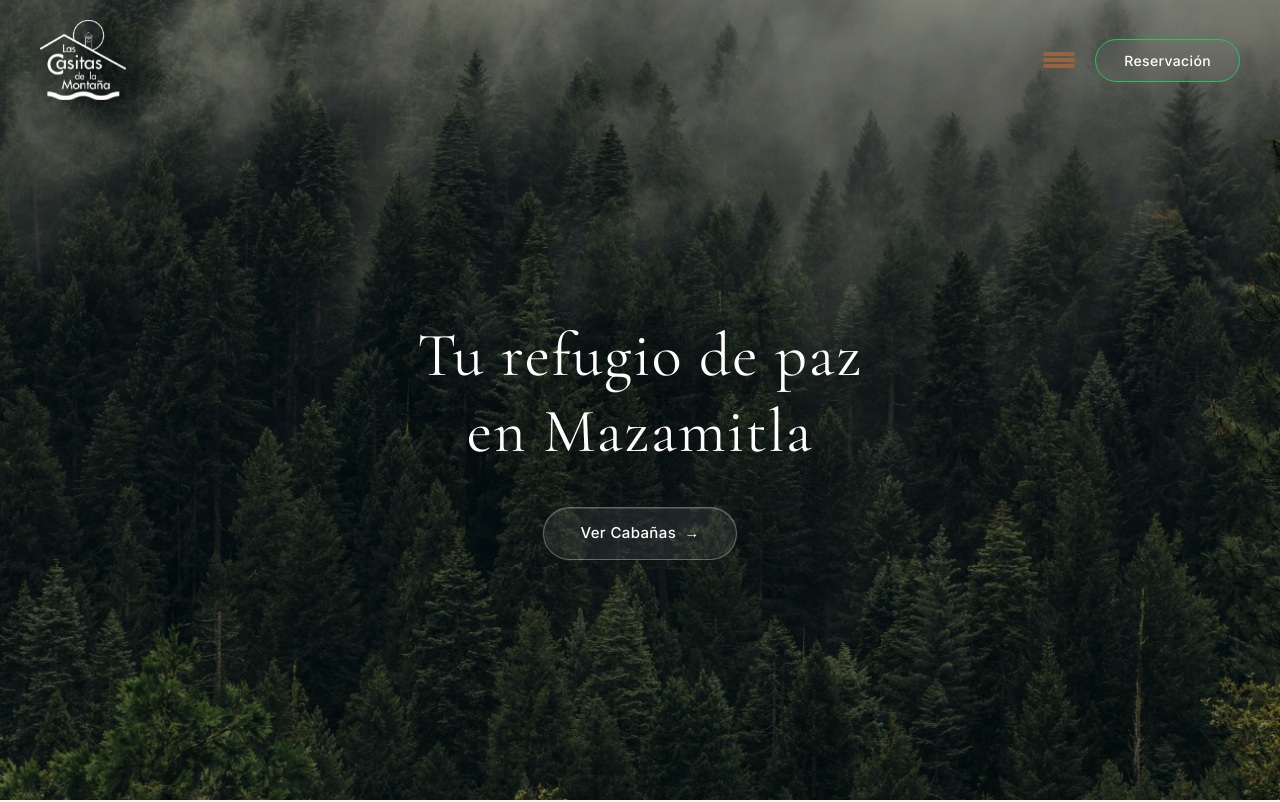
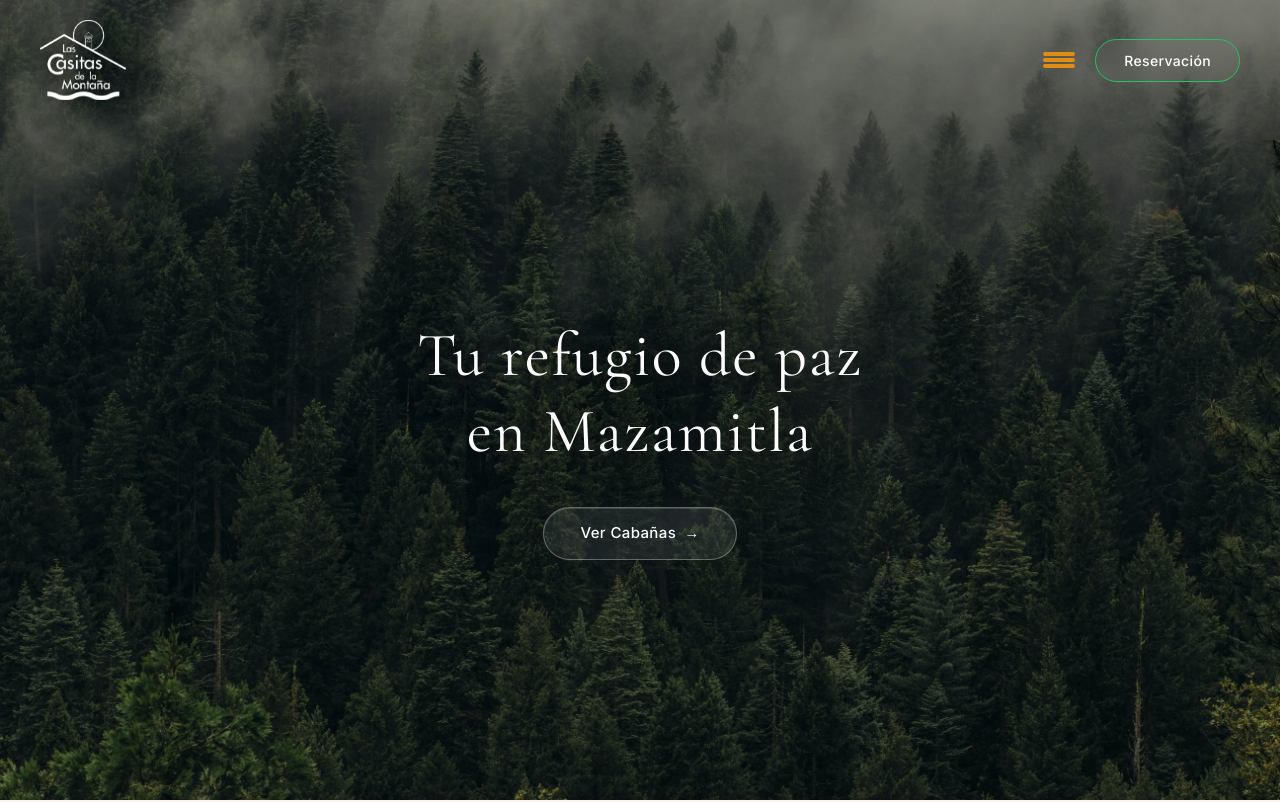
Before and after one commit to richtrueque/las-casitas-de-la-montana-landing, a Next.js app: page / in a window 1280 px wide. Shown: the top 802 px of the page. Built offline with nearby package versions, Linux system fonts and the light colour scheme.

Commit message:
footer y menu naranja brillante

```diff
--- a/components/site/footer.tsx
+++ b/components/site/footer.tsx
@@ -1,9 +1,6 @@
-import { TreePine } from 'lucide-react'
+import Image from 'next/image'
 import { navLinks, site } from '@/lib/site'
 
-/* ============================================================
-   9. FOOTER
-   ============================================================ */
 export function Footer() {
   const year = new Date().getFullYear()
 
@@ -11,12 +8,18 @@ export function Footer() {
     <footer className="border-t border-white/10 bg-[oklch(0.19_0.03_160)] text-beige/75">
       <div className="mx-auto grid max-w-7xl gap-10 px-5 py-14 md:grid-cols-3 md:px-8">
         <div>
-          <a href="/" className="flex items-center gap-2.5 text-white">
-            <TreePine className="size-6" aria-hidden="true" />
-            <span className="font-serif text-2xl font-semibold">{site.name}</span>
+          <a href="/" className="flex flex-col items-center gap-3 text-center text-white md:items-start md:text-left">
+            <Image
+              src="/logo.png"
+              alt="Las Casitas de la Montaña"
+              width={80}
+              height={80}
+              className="size-20 object-contain"
+            />
+            <span className="font-serif text-2xl font-semibold leading-none">{site.name}</span>
           </a>
-          <p className="mt-4 max-w-xs text-sm leading-relaxed">
-            Cabañas rústicas de lujo en el bosque de Mazamitla, Jalisco. Naturaleza, calma y hospitalidad.
+          <p className="mt-4 max-w-xs text-center text-sm leading-relaxed md:text-left">
+            Cabañas confortables en el bosque de Mazamitla, Jalisco. Naturaleza, calma y hospitalidad.
           </p>
         </div>
 
@@ -36,30 +39,16 @@ export function Footer() {
         <div>
           <h2 className="text-xs font-semibold uppercase tracking-[0.25em] text-white">Legal</h2>
           <ul className="mt-4 flex flex-col gap-2 text-sm">
-            <li>
-              <a href="#" className="transition-colors hover:text-white">
-                Aviso de privacidad
-              </a>
-            </li>
-            <li>
-              <a href="#" className="transition-colors hover:text-white">
-                Términos y condiciones
-              </a>
-            </li>
-            <li>
-              <a href="#" className="transition-colors hover:text-white">
-                Políticas de cancelación
-              </a>
-            </li>
+            <li><a href="#" className="transition-colors hover:text-white">Aviso de privacidad</a></li>
+            <li><a href="#" className="transition-colors hover:text-white">Términos y condiciones</a></li>
+            <li><a href="#" className="transition-colors hover:text-white">Políticas de cancelación</a></li>
           </ul>
         </div>
       </div>
 
       <div className="border-t border-white/10">
         <div className="mx-auto flex max-w-7xl flex-col gap-2 px-5 py-6 text-xs sm:flex-row sm:items-center sm:justify-between md:px-8">
-          <p>
-            © {year} {site.name}. Todos los derechos reservados.
-          </p>
+          <p>© {year} {site.name}. Todos los derechos reservados.</p>
           <p>Mazamitla, Jalisco, México</p>
         </div>
       </div>
--- a/components/site/header.tsx
+++ b/components/site/header.tsx
@@ -84,13 +84,13 @@ export function Header() {
                 opacity: 0,
               }}
             >
-              <span className={"block h-[4px] w-8 origin-left rounded-full bg-[#98643f] transition-all duration-300 " + (menuOpen ? "translate-y-[8px] rotate-[45deg] w-8" : "group-hover:w-[18px] group-hover:translate-y-[4px] group-hover:rotate-[35deg]")} />
-              <span className={"block h-[4px] w-8 rounded-full bg-[#98643f] transition-all duration-200 " + (menuOpen ? "opacity-0 scale-x-0" : "group-hover:opacity-0 group-hover:scale-x-0")} />
-              <span className={"block h-[4px] w-8 origin-left rounded-full bg-[#98643f] transition-all duration-300 " + (menuOpen ? "-translate-y-[8px] -rotate-[45deg] w-8" : "group-hover:w-[18px] group-hover:-translate-y-[4px] group-hover:-rotate-[35deg]")} />
+              <span className={"block h-[4px] w-8 origin-left rounded-full bg-[#e08d11] transition-all duration-300 " + (menuOpen ? "translate-y-[8px] rotate-[45deg] w-8" : "group-hover:w-[18px] group-hover:translate-y-[4px] group-hover:rotate-[35deg]")} />
+              <span className={"block h-[4px] w-8 rounded-full bg-[#e08d11] transition-all duration-200 " + (menuOpen ? "opacity-0 scale-x-0" : "group-hover:opacity-0 group-hover:scale-x-0")} />
+              <span className={"block h-[4px] w-8 origin-left rounded-full bg-[#e08d11] transition-all duration-300 " + (menuOpen ? "-translate-y-[8px] -rotate-[45deg] w-8" : "group-hover:w-[18px] group-hover:-translate-y-[4px] group-hover:-rotate-[35deg]")} />
             </button>
 
             <a
-             href="https://wa.me/523335777594?text=Hola!%20Quiero%20reservar%20en%20Las%20Casitas%20de%20la%20Monta%C3%B1a%20m%C3%A1ndame%20informacion%20por%20favor%2C%20te%20estoy%20contactando%20desde%20tu%20pagina%20web."
+              href="https://wa.me/523335777594?text=Hola!%20Quiero%20reservar%20en%20Las%20Casitas%20de%20la%20Monta%C3%B1a%20m%C3%A1ndame%20informacion%20por%20favor%2C%20te%20estoy%20contactando%20desde%20tu%20pagina%20web."
               target="_blank"
               rel="noopener noreferrer"
               className="inline-flex items-center justify-center rounded-full border-[1.5px] border-[#22c55e] bg-white/[0.04] backdrop-blur-md px-4 py-[8px] text-[12px] sm:px-7 sm:py-[10px] sm:text-[14px] font-medium tracking-wide text-white transition-all duration-300 hover:bg-[#22c55e] hover:border-[#22c55e] hover:shadow-[0_0_22px_rgba(34,197,94,0.5)] hover:scale-[1.02] active:scale-[0.97]"
@@ -122,7 +122,7 @@ export function Header() {
           </nav>
           <div className="mt-auto p-6">
             <a href="https://wa.me/523335777594?text=Hola!%20Quiero%20reservar%20en%20Las%20Casitas%20de%20la%20Monta%C3%B1a%20m%C3%A1ndame%20informacion%20por%20favor%2C%20te%20estoy%20contactando%20desde%20tu%20pagina%20web."
-               target="_blank" rel="noopener noreferrer" onClick={() => setMenuOpen(false)} className="flex w-full items-center justify-center rounded-full bg-[#22c55e] px-6 py-3 text-[15px] font-medium text-white shadow-[0_0_20px_rgba(34,197,94,0.4)] hover:bg-[#16a34a]">Reservación por WhatsApp</a>
+              target="_blank" rel="noopener noreferrer" onClick={() => setMenuOpen(false)} className="flex w-full items-center justify-center rounded-full bg-[#22c55e] px-6 py-3 text-[15px] font-medium text-white shadow-[0_0_20px_rgba(34,197,94,0.4)] hover:bg-[#16a34a]">Reservación por WhatsApp</a>
             <p className="mt-3 text-center text-[12px] text-white/50">3335777594</p>
           </div>
         </aside>
```
